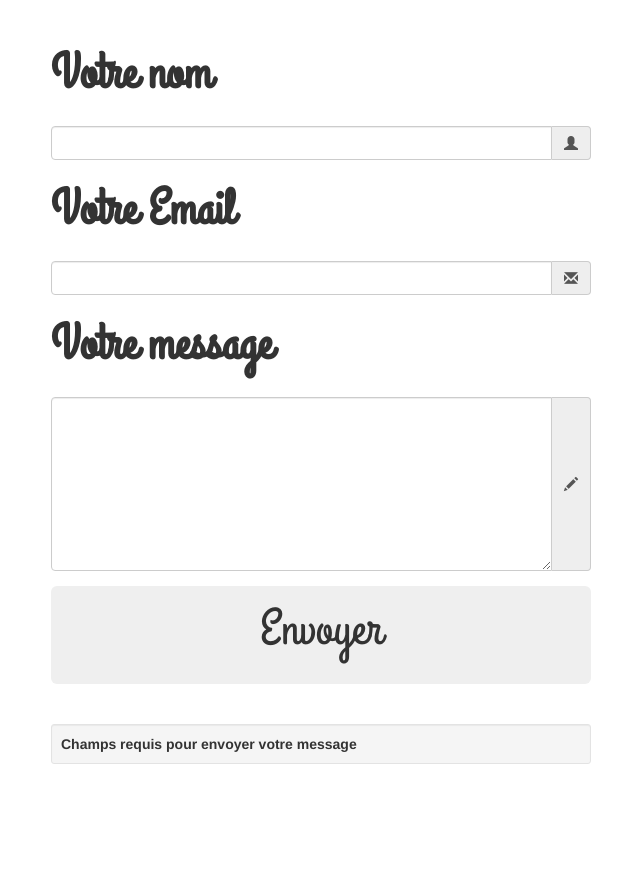
After one commit to ComlanGiovanni/comlangiovanni.fr, a PHP site: the page made by comming soon/contact.php in a window 1280 px wide. The commit adds this page. Shown: the part 402-1286 px from the top of the page, without its empty margins (319-959 px from the left). Run offline with PHP 8.4, Linux system fonts and the light colour scheme; some libraries are stand-ins or nearby versions.

Commit message:
formulaire

```diff
--- /dev/null
+++ b/comming soon/contact.php
@@ -0,0 +1,93 @@
+<?php
+
+?>
+
+<!DOCTYPE html>
+
+<html lang="fr">
+    <head>
+        <meta charset="UTF-8">
+        <title>Comming soon</title>
+        <link rel="icon" type="image/x-icon" href="images/Radiation.png"/>
+        <link rel="stylesheet" href="/css/style.css">
+        <link rel="stylesheet" href="/css/animate.css">
+        <link rel="stylesheet" href="/css/appcom.css">
+        <link href="https://maxcdn.bootstrapcdn.com/bootstrap/3.3.1/css/bootstrap.min.css" rel="stylesheet">
+        <!--[if lt IE 9]>
+<script src="https://oss.maxcdn.com/html5shiv/3.7.2/html5shiv.min.js"></script>
+<script src="https://oss.maxcdn.com/respond/1.4.2/respond.min.js"></script>
+<![endif]-->
+    </head>
+    <body>
+        <p class="commingsoon animated bounce">COMMING SOON. :)</p>
+        <div class="container">
+            <img class="gif img-responsive" src="http://www.laboiteverte.fr/wp-content/uploads/2015/05/gif-anime-space-Cento-Lodigiani-06.gif" alt="gifs">
+        </div>
+        <br>
+        <br>
+        <div class="container">
+            <div class="row-centered mt mb">
+                <form action="" method="post">
+
+                    <div class="col-lg-6 col-lg-offset-3">
+
+                        <div class="form-group">
+                            <label for="inputname">
+                                <p>Votre nom</p>
+                            </label>
+                            <div class="input-group">
+                                <input required type="text" name="name" class="form-control" id="inputname" value="">
+                                <span class="input-group-addon"><span class="glyphicon glyphicon-user"></span></span></div>
+                        </div>
+
+                        <div class="form-group">
+                            <label for="inputemail">
+                                <p>Votre Email</p>
+                            </label>
+                            <div class="input-group">
+                                <input required type="email" name="email" class="form-control" id="inputemail" value="">
+                                <span class="input-group-addon"><span class="glyphicon glyphicon-envelope"></span></span></div>
+                        </div>
+
+                        <div class="form-group">
+                            <label for="inputmessage">
+                                <p>Votre message</p>
+                            </label>
+                            <div class="input-group">
+                                <textarea required id="inputmessage" rows="8" name="message" class="form-control"></textarea>
+                                <span class="input-group-addon"><span class="glyphicon glyphicon-pencil"></span></span></div>
+                        </div>
+
+                        <button type="submit" class="btn btn-custom btn-lg btn-block">
+                            <p>Envoyer</p>
+                        </button>
+                        <br />
+                        <br />
+                        <div class="well well-sm"><strong><span class="fa fa-check-square-o"></span> Champs requis pour envoyer votre message</strong></div>
+
+                    </div>
+
+                </form>
+            </div>
+        </div>
+        <br>
+        <br>
+        <br>
+        <br>
+        <br>
+        <script src="https://code.jquery.com/jquery-1.11.2.min.js"></script>
+        <script src="https://maxcdn.bootstrapcdn.com/bootstrap/3.3.1/js/bootstrap.min.js"></script>
+        <script src="/js/konami.js"></script>
+        <!-- Google Analytics -->
+        <script class="text/javascript">
+            (function(i,s,o,g,r,a,m){i['GoogleAnalyticsObject']=r;i[r]=i[r]||function(){
+                (i[r].q=i[r].q||[]).push(arguments)},i[r].l=1*new Date();a=s.createElement(o),
+                m=s.getElementsByTagName(o)[0];a.async=1;a.src=g;m.parentNode.insertBefore(a,m)
+                                    })(window,document,'script','//www.google-analytics.com/analytics.js','ga');
+
+            ga('create', 'UA-75367900-1', 'auto');
+            ga('send', 'pageview');
+
+        </script>
+    </body>
+</html>
--- a/comming soon/css/style.css
+++ b/comming soon/css/style.css
@@ -22,3 +22,7 @@ body {
     text-align: center;
     margin: auto;
 }
+
+.senddnes:hover{
+    color: red;
+}
```
